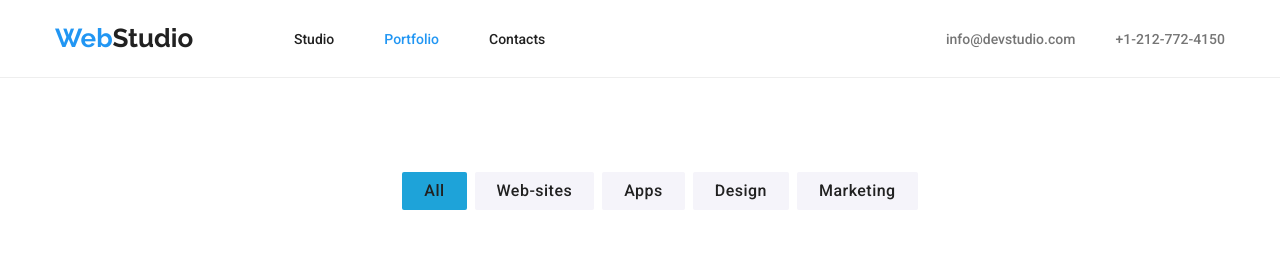
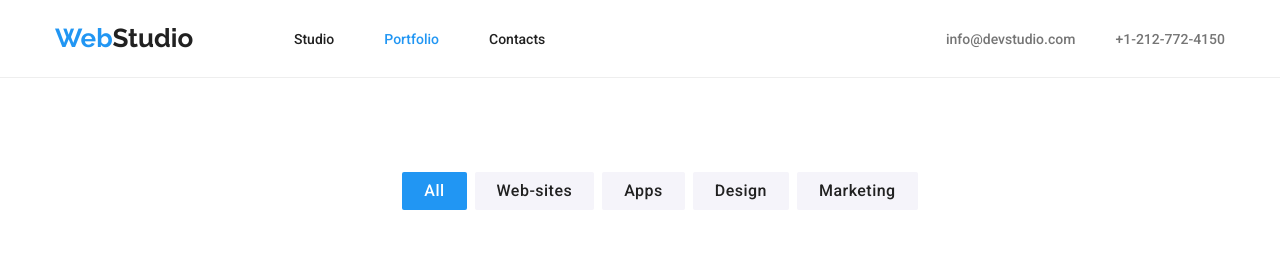
Before and after one commit to chiperandrei42/goit-markup-hw-03, a plain HTML site: page portfolio.html in a window 1280 px wide. Both pictures are taken after a click on the button "All". Shown: the top 257 px of the page. Drawn offline with Linux system fonts and the light colour scheme.

Commit message:
fixed button colors

```diff
--- a/css/styles.css
+++ b/css/styles.css
@@ -69,11 +69,12 @@ height: auto;
 }
 
 .button:active {
-    background-color: #2175F3;
+    background-color: var(--text-hover-color);
 }
 
 .button:focus {
-    background-color: #1EA3D9;
+    color:white;
+    background-color: var(--text-hover-color);
 }
 
 .list-class {
```
